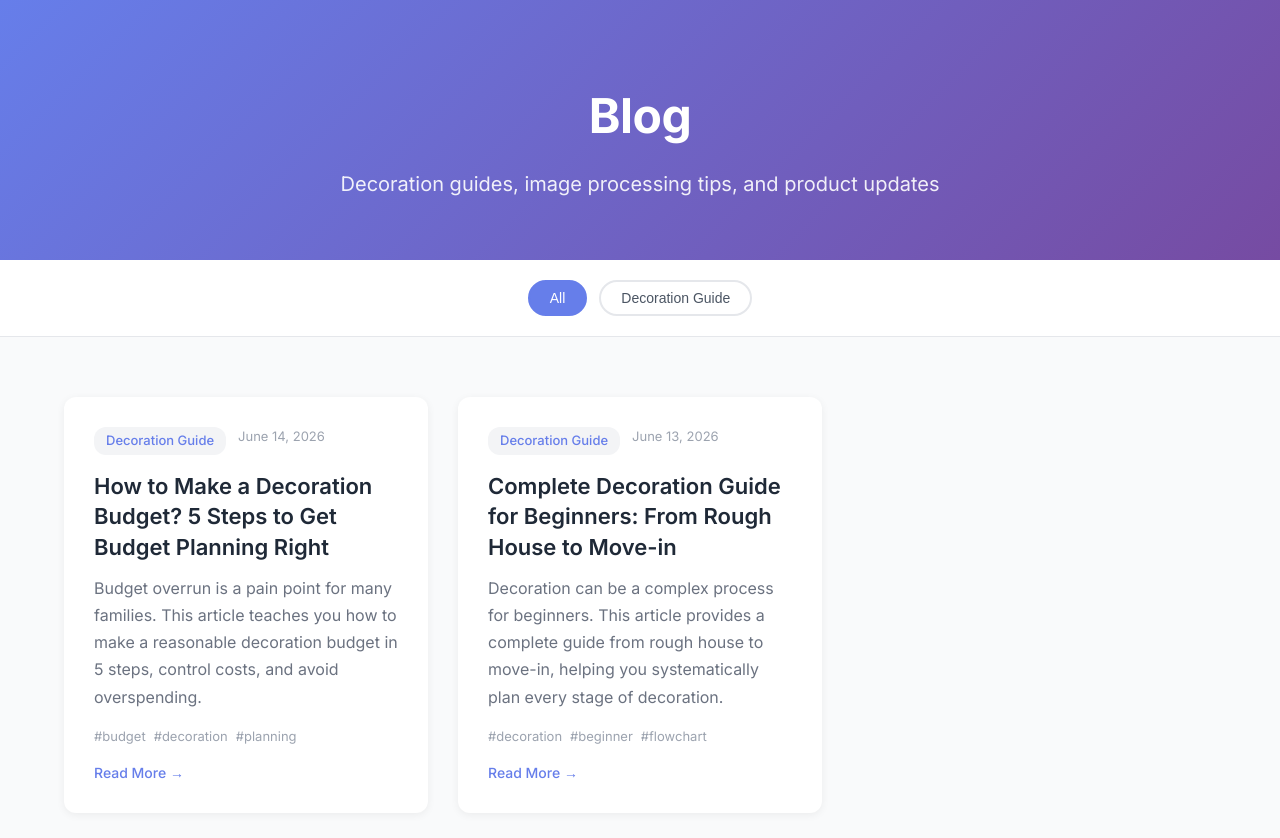
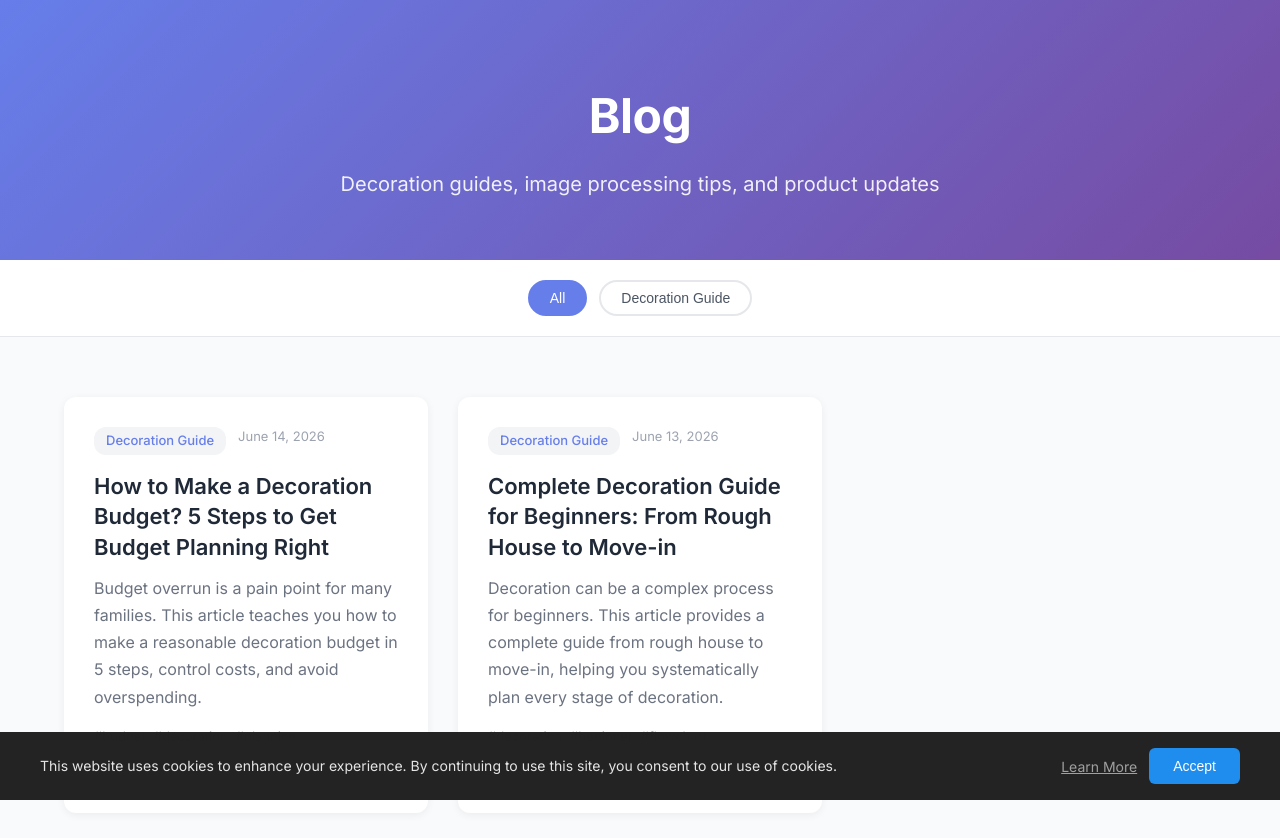
Before and after one commit to qingzaobashen/qingzao-homepage, a React (Vite) app: page /blog in a window 1280 px wide. Shown: the top 838 px of the page. Built offline with nearby package versions, Linux system fonts and the light colour scheme.

Commit message:
feat: 添加 Cookie 同意横幅及博客结构化数据

```diff
--- a/src/App.jsx
+++ b/src/App.jsx
@@ -16,6 +16,7 @@ import DisclaimerPage from './pages/DisclaimerPage'
 import AboutPage from './pages/AboutPage'
 import ContactPage from './pages/ContactPage'
 import NotFoundPage from './pages/NotFoundPage'
+import CookieConsent from './components/CookieConsent'
 import './App.css'
 
 /**
@@ -62,6 +63,7 @@ function App() {
           <Route path="/blog/:slug" element={<BlogPostPage />} />
           <Route path="*" element={<NotFoundPage />} />
         </Routes>
+        <CookieConsent />
       </div>
     </LanguageProvider>
   )
--- /dev/null
+++ b/src/components/CookieConsent.css
@@ -0,0 +1,101 @@
+/**
+ * Cookie 同意横幅样式
+ * 底部固定定位，毛玻璃背景
+ */
+
+.cookie-consent {
+  position: fixed;
+  bottom: 0;
+  left: 0;
+  right: 0;
+  z-index: 9999;
+  background: rgba(28, 28, 28, 0.97);
+  backdrop-filter: blur(12px);
+  -webkit-backdrop-filter: blur(12px);
+  padding: 16px 24px;
+  animation: cookie-slide-up 0.4s ease-out;
+}
+
+@keyframes cookie-slide-up {
+  from {
+    transform: translateY(100%);
+    opacity: 0;
+  }
+  to {
+    transform: translateY(0);
+    opacity: 1;
+  }
+}
+
+.cookie-consent-content {
+  max-width: 1200px;
+  margin: 0 auto;
+  display: flex;
+  align-items: center;
+  justify-content: space-between;
+  gap: 24px;
+  flex-wrap: wrap;
+}
+
+.cookie-consent-text {
+  color: #e5e5e5;
+  font-size: 14px;
+  line-height: 1.6;
+  margin: 0;
+  flex: 1;
+  min-width: 240px;
+}
+
+.cookie-consent-actions {
+  display: flex;
+  align-items: center;
+  gap: 12px;
+  flex-shrink: 0;
+}
+
+.cookie-consent-learn-more {
+  color: #a0a0a0;
+  font-size: 14px;
+  text-decoration: underline;
+  transition: color 0.2s;
+}
+
+.cookie-consent-learn-more:hover {
+  color: #ffffff;
+}
+
+.cookie-consent-accept {
+  background: var(--color-primary, #1f8ded);
+  color: #ffffff;
+  border: none;
+  border-radius: 6px;
+  padding: 10px 24px;
+  font-size: 14px;
+  font-weight: 500;
+  cursor: pointer;
+  transition: background 0.2s;
+}
+
+.cookie-consent-accept:hover {
+  background: var(--color-primary-deep, #0068c9);
+}
+
+@media (max-width: 640px) {
+  .cookie-consent {
+    padding: 16px;
+  }
+
+  .cookie-consent-content {
+    flex-direction: column;
+    align-items: stretch;
+    gap: 16px;
+  }
+
+  .cookie-consent-actions {
+    justify-content: flex-end;
+  }
+
+  .cookie-consent-accept {
+    padding: 10px 20px;
+  }
+}
--- /dev/null
+++ b/src/components/CookieConsent.jsx
@@ -0,0 +1,58 @@
+/**
+ * Cookie 同意横幅组件
+ * 首次访问时在底部固定显示，用户接受后存储到 localStorage 不再显示
+ */
+import React, { useState, useEffect } from 'react'
+import { Link } from 'react-router-dom'
+import { useLanguage } from '../hooks/useLanguage'
+import './CookieConsent.css'
+
+const STORAGE_KEY = 'qingzao_cookie_consent'
+
+/**
+ * Cookie 同意横幅组件
+ * @returns {JSX.Element|null} Cookie 同意横幅或 null
+ */
+function CookieConsent() {
+  const { t } = useLanguage()
+  const [visible, setVisible] = useState(false)
+
+  useEffect(() => {
+    const consented = localStorage.getItem(STORAGE_KEY)
+    if (!consented) {
+      // 延迟一点显示，避免页面加载瞬间弹出
+      const timer = setTimeout(() => setVisible(true), 1000)
+      return () => clearTimeout(timer)
+    }
+  }, [])
+
+  /**
+   * 用户点击"接受"按钮
+   */
+  const handleAccept = () => {
+    localStorage.setItem(STORAGE_KEY, 'true')
+    setVisible(false)
+  }
+
+  if (!visible) return null
+
+  return (
+    <div className="cookie-consent" role="alert">
+      <div className="cookie-consent-content">
+        <p className="cookie-consent-text">
+          {t('cookieConsent.text') || '本网站使用 Cookie 以提升用户体验。继续使用本网站即表示您同意我们的 Cookie 使用。'}
+        </p>
+        <div className="cookie-consent-actions">
+          <Link to="/privacy" className="cookie-consent-learn-more">
+            {t('cookieConsent.learnMore') || '了解更多'}
+          </Link>
+          <button className="cookie-consent-accept" onClick={handleAccept}>
+            {t('cookieConsent.accept') || '接受'}
+          </button>
+        </div>
+      </div>
+    </div>
+  )
+}
+
+export default CookieConsent
--- a/src/locales/en-US.json
+++ b/src/locales/en-US.json
@@ -235,7 +235,10 @@
         {
           "title": "5. Use of Cookies",
           "content": [
-            "We use cookies and similar technologies to enhance your user experience. Cookies are small text files stored on your device that help us remember your preferences (such as language selection). You can manage or delete cookies through your browser settings, but this may affect the functionality of some features."
+            "We use cookies and similar technologies to enhance your user experience. Cookies are small text files stored on your device that help us remember your preferences (such as language selection).",
+            "We also use third-party services such as Google Analytics to analyze website traffic and usage patterns. Google may use cookies to collect and analyze information about website usage. Google AdSense may use DoubleClick cookies to serve personalized advertisements.",
+            "You can manage or disable cookies through your browser settings. You can also opt out of personalized advertising by visiting Google's Ads Settings page (https://adssettings.google.com). Disabling cookies may affect the functionality of some features.",
+            "By continuing to use this website, you consent to our use of cookies and the collection and use of your data by us and third parties."
           ]
         },
         {
@@ -465,5 +468,16 @@
         "answer": "We take data security seriously. All data transfers use encryption protocols. Please refer to our Privacy Policy for details."
       }
     }
+  },
+  "notFound": {
+    "title": "Page Not Found",
+    "desc": "Sorry, the page you are looking for does not exist or has been moved.",
+    "goHome": "Go Home",
+    "goBlog": "Browse Blog"
+  },
+  "cookieConsent": {
+    "text": "This website uses cookies to enhance your experience. By continuing to use this site, you consent to our use of cookies.",
+    "learnMore": "Learn More",
+    "accept": "Accept"
   }
 }
--- a/src/locales/zh-CN.json
+++ b/src/locales/zh-CN.json
@@ -235,7 +235,10 @@
         {
           "title": "五、Cookie 的使用",
           "content": [
-            "我们使用 Cookie 和类似技术来提升您的使用体验。Cookie 是存储在您设备上的小型文本文件，帮助我们记住您的偏好设置（如语言选择）。您可以通过浏览器设置管理或删除 Cookie，但这可能影响部分功能的使用。"
+            "我们使用 Cookie 和类似技术来提升您的使用体验。Cookie 是存储在您设备上的小型文本文件，帮助我们记住您的偏好设置（如语言选择）。",
+            "我们还使用 Google Analytics 等第三方服务来分析网站流量和使用模式。Google 可能会使用 Cookie 来收集和分析网站使用信息。Google AdSense 可能使用双点击（DoubleClick）Cookie 来投放个性化广告。",
+            "您可以通过浏览器设置管理或禁用 Cookie。您也可以访问 Google 的广告设置页面（https://adssettings.google.com）选择不接收个性化广告。禁用 Cookie 可能影响部分功能的正常使用。",
+            "继续使用本网站即表示您同意我们和第三方使用 Cookie 收集和使用您的数据。"
           ]
         },
         {
@@ -465,5 +468,16 @@
         "answer": "我们重视数据安全，所有数据传输均使用加密协议。详细内容请参阅我们的隐私政策。"
       }
     }
+  },
+  "notFound": {
+    "title": "页面未找到",
+    "desc": "抱歉，您访问的页面不存在或已被移动。",
+    "goHome": "返回首页",
+    "goBlog": "浏览博客"
+  },
+  "cookieConsent": {
+    "text": "本网站使用 Cookie 以提升用户体验。继续使用本网站即表示您同意我们的 Cookie 使用。",
+    "learnMore": "了解更多",
+    "accept": "接受"
   }
 }
--- a/src/pages/BlogPostPage.jsx
+++ b/src/pages/BlogPostPage.jsx
@@ -184,6 +184,59 @@ function BlogPostPage() {
     )
   }
 
+  /**
+   * 生成 JSON-LD 结构化数据
+   * @returns {string} JSON-LD script 标签
+   */
+  const jsonLd = {
+    '@context': 'https://schema.org',
+    '@graph': [
+      {
+        '@type': 'Article',
+        headline: post.title,
+        description: post.excerpt,
+        datePublished: post.date,
+        author: {
+          '@type': 'Organization',
+          name: '青枣工作室',
+          url: 'https://qingzao.site',
+        },
+        publisher: {
+          '@type': 'Organization',
+          name: '青枣工作室',
+          url: 'https://qingzao.site',
+        },
+        mainEntityOfPage: {
+          '@type': 'WebPage',
+          '@id': `https://qingzao.site/blog/${post.slug}`,
+        },
+      },
+      {
+        '@type': 'BreadcrumbList',
+        itemListElement: [
+          {
+            '@type': 'ListItem',
+            position: 1,
+            name: language === 'zh-CN' ? '首页' : 'Home',
+            item: 'https://qingzao.site/',
+          },
+          {
+            '@type': 'ListItem',
+            position: 2,
+            name: language === 'zh-CN' ? '博客' : 'Blog',
+            item: 'https://qingzao.site/blog',
+          },
+          {
+            '@type': 'ListItem',
+            position: 3,
+            name: post.title,
+            item: `https://qingzao.site/blog/${post.slug}`,
+          },
+        ],
+      },
+    ],
+  }
+
   return (
     <div className="blog-post-page">
       <SEO
@@ -191,6 +244,11 @@ function BlogPostPage() {
         description={post.excerpt}
         canonical={`/blog/${post.slug}`}
         type="article"
+      />
+      {/* JSON-LD 结构化数据 */}
+      <script
+        type="application/ld+json"
+        dangerouslySetInnerHTML={{ __html: JSON.stringify(jsonLd) }}
       />
       {/* 文章头部 */}
       <section className="post-header">
```
